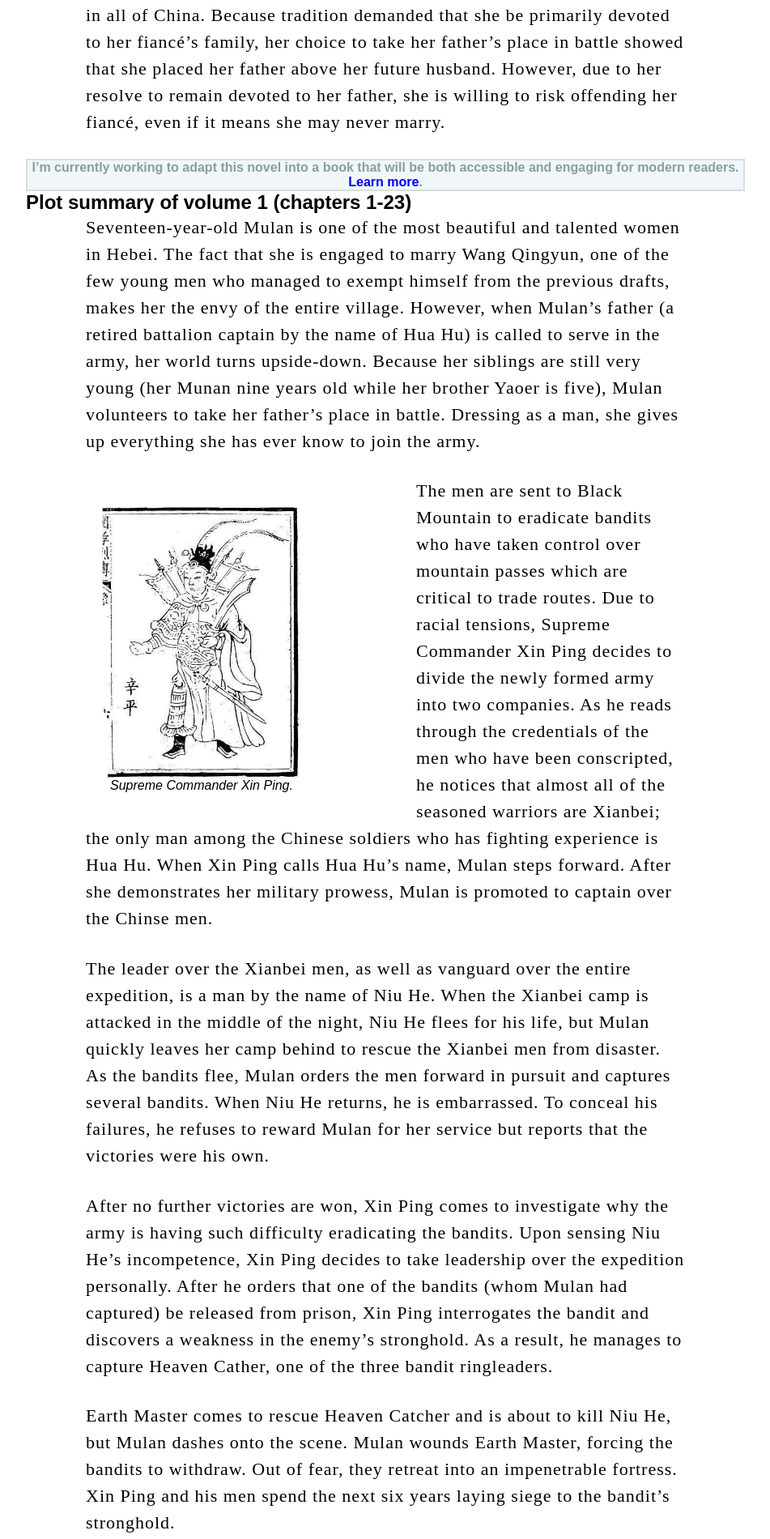
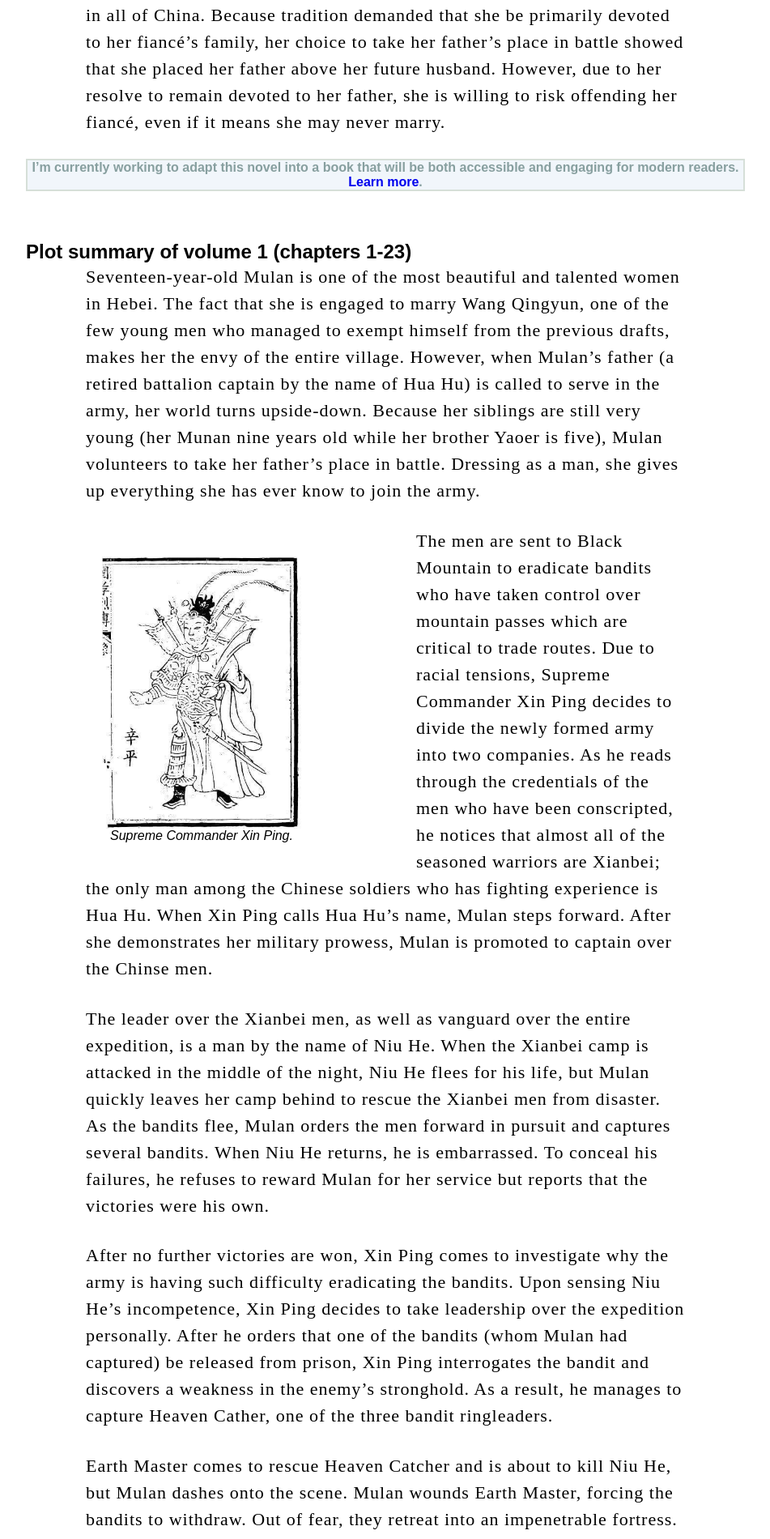
Before and after one commit to PhilipNaudus/simple_site-gh-pages, a Jekyll site: the page built from pages/qing/fierce_and_filial.md, in a window 1280 px wide. Shown: the part 1287-3187 px from the top of the page at 81% size, without its empty margins (164-1115 px from the left). Built offline with Jekyll 4.4.1, drawn with Linux system fonts in a browser that asks for light colours; some web fonts are replaced; comment, search, counter and statistics services are not loaded.

Commit message:
firece filial

```diff
--- a/pages/qing/fierce_and_filial.md
+++ b/pages/qing/fierce_and_filial.md
@@ -13,7 +13,8 @@
 
 As the story opens, Mulan is betrothed to one of the most brilliant scholars in all of China. Because tradition demanded that she be primarily devoted to her fianc&eacute;'s family, her choice to take her father's place in battle showed that she placed her father above her future husband. However, due to her resolve to remain devoted to her father, she is willing to risk offending her fianc&eacute;, even if it means she may never marry.
 
-<div style="background:#F1F6FB;border:#D6DFD8 2px solid;vertical-align:middle;text-align:center;color:#879F9F"><b>I’m currently working to adapt this novel into a book that will be both accessible and engaging for modern readers. <a href="/mulanbook">Learn more</a>.</b></div>
+<div style="background:#F1F6FB;border:#D6DFD8 2px solid;vertical-align:middle;text-align:center;color:#879F9F"><b>I’m currently working to adapt this novel into a book that will be both accessible and engaging for modern readers.<br /><a href="/mulanbook">Learn more</a>.</b></div>
+<br />
 
 <h2>Plot summary of volume 1 (chapters 1-23)</h2>
 
```
